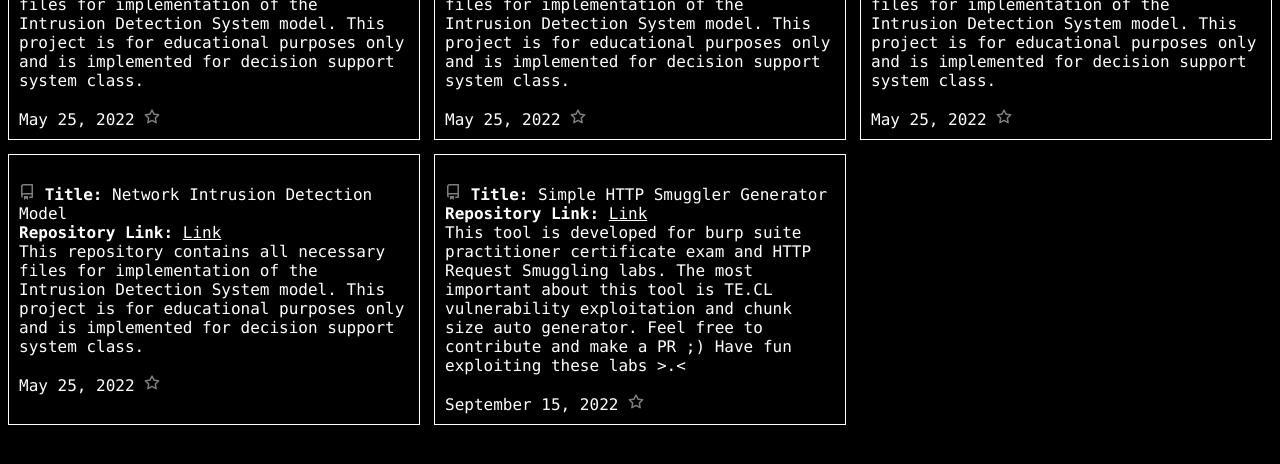
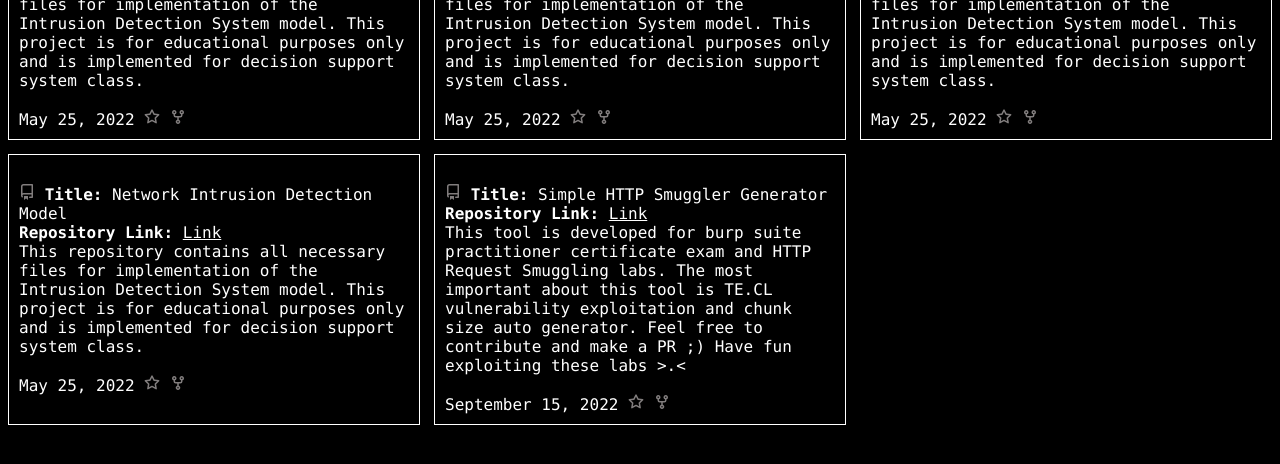
Before and after one commit to dhmosfunk/dhmosfunk.github.io, a Jekyll site: the page built from index.html, in a window 1280 px wide. Shown: the part 198-662 px from the top of the page. Built offline with Jekyll 4.4.1, drawn with Linux system fonts in a browser that asks for light colours.

Commit message:
Update main.scss

```diff
--- a/_sass/main.scss
+++ b/_sass/main.scss
@@ -5,7 +5,7 @@ body {
     font-size: medium;
 }
 
-.octicon-star path {
+.octicon path {
   fill: #817d7d; /* Set the fill color to white */
 }
 
```
